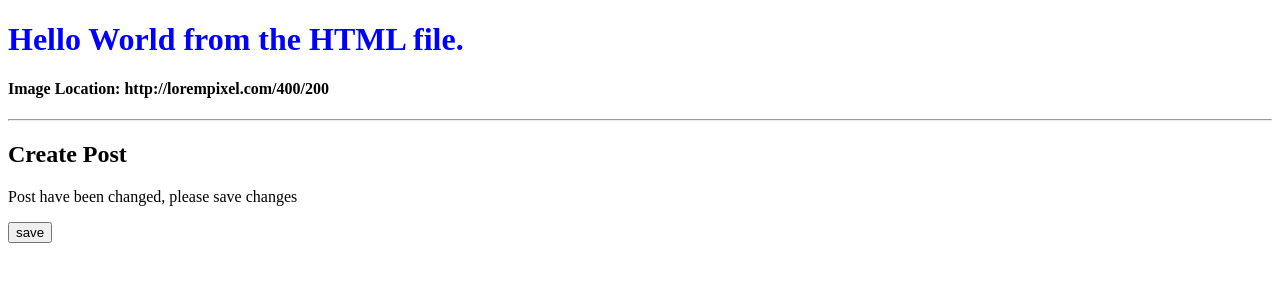
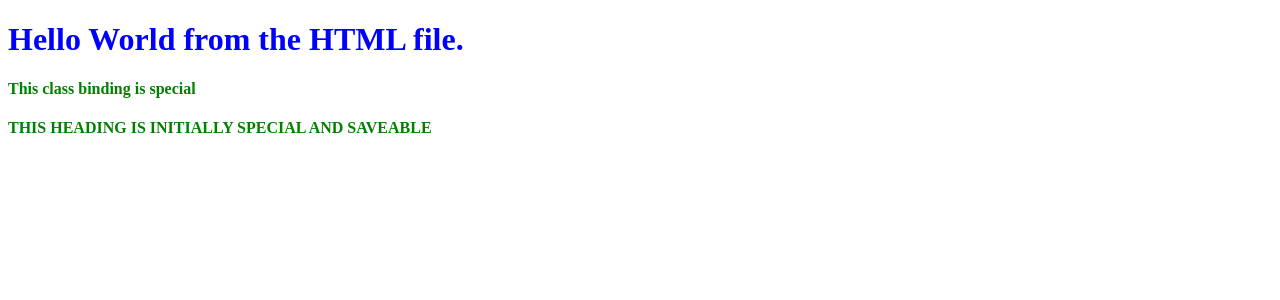
Before and after one commit to vega-ken/angularTutorial, an Angular app: page / in a window 1280 px wide. Shown: the top 300 px of the page. Built offline with nearby package versions, Linux system fonts and the light colour scheme.

Commit message:
agregado el uso de ngClass para agregar dinamicamente clases al UI

```diff
--- a/src/app/components/sandbox/sandbox.component.css
+++ b/src/app/components/sandbox/sandbox.component.css
@@ -1,3 +1,11 @@
 .special {
   color: blue;
 }
+
+.special2 {
+  color : green;
+}
+
+.saveable {
+  text-transform: uppercase;
+}
--- a/src/app/components/sandbox/sandbox.component.html
+++ b/src/app/components/sandbox/sandbox.component.html
@@ -1,14 +1,5 @@
 <h1 class="special">Hello World from the HTML file.</h1>
 
-<!-- 3 maneras de enlazar propiedades -->
-<!--<div><img src="{{imageUrl}}" alt=""></div>
-<div><img [src]="imageUrl" alt=""></div>
-<div><img bind-src="imageUrl" alt=""></div>
--->
-<h4>Image Location: <span [textContent]="imageUrl"></span></h4>
+<h4 [class.special2]="isSpecial">This class binding is special</h4>
 
-<hr>
-
-<h2>Create Post</h2>
-<p [hidden]="isUnchanged">Post have been changed, please save changes</p>
-<button [disabled]="isUnchanged">save</button>
+<h4 [ngClass]="currentClasses">This heading is initially special and saveable</h4>
--- a/src/app/components/sandbox/sandbox.component.ts
+++ b/src/app/components/sandbox/sandbox.component.ts
@@ -8,7 +8,19 @@ import { Component } from '@angular/core';
 })
 
 export class SandboxComponent { // tu clase debe hacer match con el nombre del archivo
+  isSpecial:boolean = true;
+  canSave:boolean = true;
 
-  imageUrl:string = 'http://lorempixel.com/400/200';
-  isUnchanged:boolean = false;
+  currentClasses = {};
+
+  constructor(){
+    this.setCurrentClasses();
+  }
+
+  setCurrentClasses(){
+    this.currentClasses = {
+      saveable:this.canSave,
+      special2:this.isSpecial
+    }
+  }
 }
```
Also changed, not shown: notasAngular.txt.
